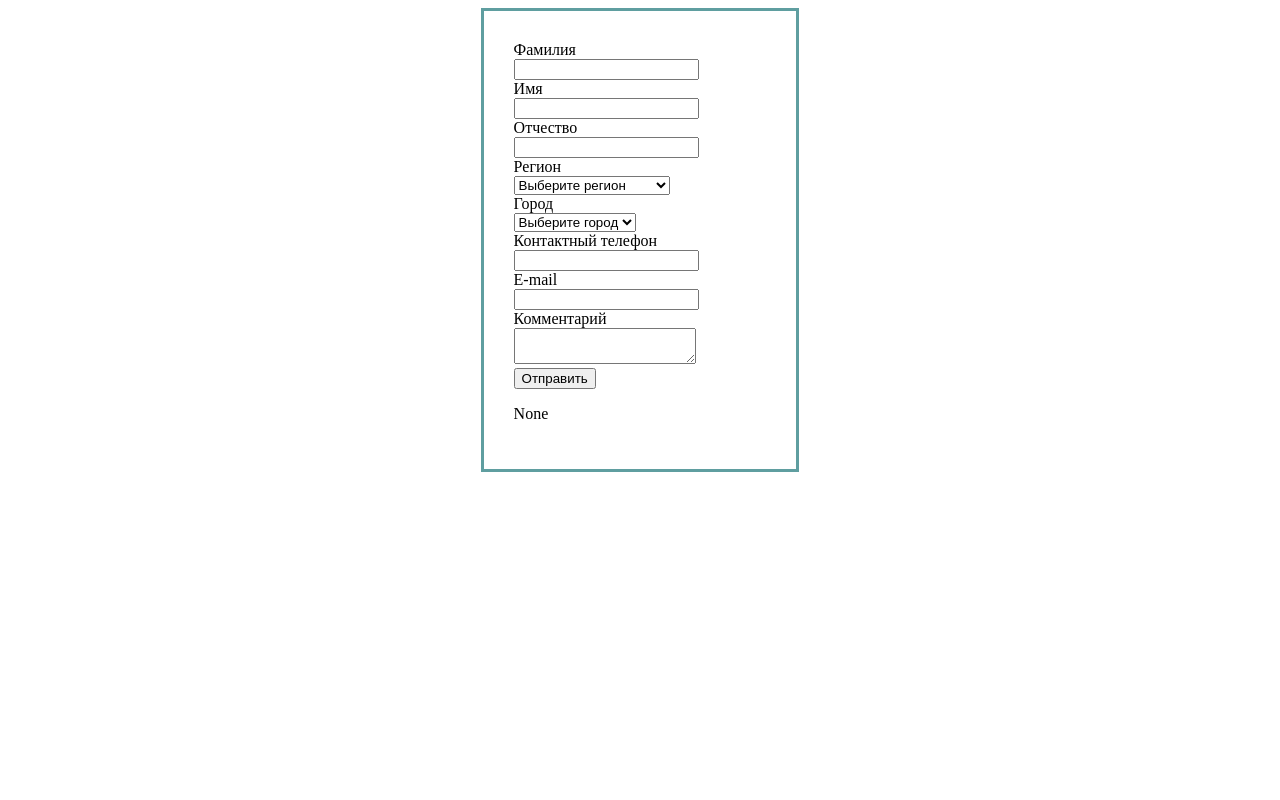
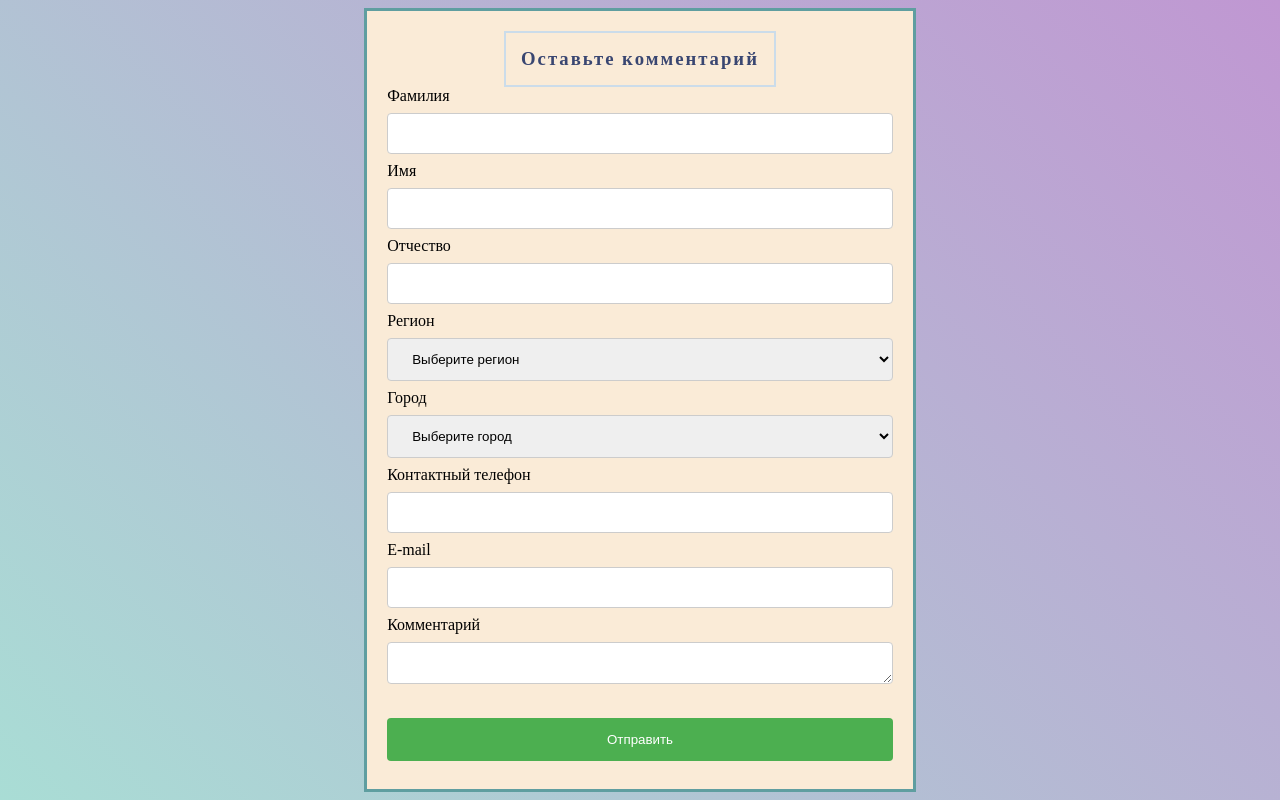
Before and after one commit to BArrZik/tander, a Django app: page /comment/ in a window 1280 px wide. Run offline with Django 3.2, Linux system fonts and the light colour scheme; data comes from the database, SQL or seed files in the repository; data that the repository does not hold is empty; some libraries are stand-ins or nearby versions.

Commit message:
Added comment show

```diff
--- a/comment/views.py
+++ b/comment/views.py
@@ -39,20 +39,23 @@ def comment(request):
     #     html_result += f'<option value="{id}">{region}</option>'
     # print(html_result)
     conn.close()
-    answer = None
+    answer = 'Оставьте комментарий'
 
     if request.method == 'POST':
         conn = sqlite3.connect('db.sqlite3')
         cursor = conn.cursor()
+
         cursor.execute(
-            f'INSERT OR IGNORE INTO "main"."form" ("Surname", "Name", "Patronymic", "Region", "City", "Phone", "E-mail", "Comment") VALUES ("{request.POST["surname"]}", "{request.POST["name"]}", "{request.POST["patronymic"]}", "{request.POST["region"]}", "{request.POST["city"]}", "{request.POST["phone"]}", "{request.POST["e-mail"]}", "{request.POST["comment"]}");')
+            f'INSERT OR IGNORE INTO "main"."form" ("Surname", "Name", "Patronymic", "Region", "City", "Phone", "E-mail", "Comment") \
+            VALUES ("{request.POST["surname"]}", "{request.POST["name"]}", "{request.POST["patronymic"]}", "{request.POST["region"]}", \
+            "{request.POST["city"]}", "{request.POST["phone"]}", "{request.POST["e-mail"]}", "{request.POST["comment"]}");')
         conn.commit()
         conn.close()
-        answer = 'Форма отправлена'
+        answer = 'Комментарий отправлен'
 
     context = {
         'regions': regions_load(),
-        'response': f'<p>{answer}</p>',
+        'response': answer,
         'where': request.path,
     }
 
@@ -64,7 +67,8 @@ def regions_load():
     cursor = conn.cursor()
     cursor.execute('SELECT ID, Region FROM "main"."region"')
     regions = dict(cursor.fetchall())
-
+    conn.commit()
+    conn.close()
     return regions
 
 
@@ -72,7 +76,8 @@ def get_city_by_region_id(request, region_id=1):
     conn = sqlite3.connect('db.sqlite3')
     cursor = conn.cursor()
     cursor.execute(f'SELECT ID, City FROM `main`.`city` WHERE `Region_ID` = {region_id}')
-    citys = dict(cursor.fetchall())
-    data = json.dumps(citys)
-
+    cities = dict(cursor.fetchall())
+    data = json.dumps(cities)
+    conn.commit()
+    conn.close()
     return HttpResponse(data, content_type='application/json')
--- a/static/css/comment.css
+++ b/static/css/comment.css
@@ -1,10 +1,71 @@
-.empty_field {
-    border: dashed red;
+
+body {
+  background: linear-gradient(45deg, #a9ddd5, #c097d2);
 }
 
 div.container {
     margin: auto;
-    width: 20%;
+    width: 40%;
     border: 3px solid cadetblue;
-    padding: 30px;
+    padding: 20px;
+    background-color: antiquewhite;
 }
+
+h3 {
+  display: table;
+  width: auto;
+  margin: 0 auto;
+  padding: 15px;
+  letter-spacing: 2px;
+  border: 2px solid #cbdcea;
+  color: #394671;
+}
+
+input {
+  width: 100%;
+  padding: 12px 20px;
+  margin: 8px 0;
+  border: 1px solid #ccc;
+  border-radius: 4px;
+  box-sizing: border-box;
+}
+
+select {
+  width: 100%;
+  padding: 12px 20px;
+  margin: 8px 0;
+  border: 1px solid #ccc;
+  border-radius: 4px;
+  box-sizing: border-box;
+}
+
+textarea {
+  width: 100%;
+  padding: 12px 20px;
+  margin: 8px 0;
+  border: 1px solid #ccc;
+  border-radius: 4px;
+  box-sizing: border-box;
+  overflow:hidden;
+  font-size:14px;
+  display:block;
+}
+
+input[type=submit] {
+  width: 100%;
+  background-color: #4CAF50;
+  color: white;
+  padding: 14px 20px;
+  margin: 8px 0;
+  border: none;
+  border-radius: 4px;
+  cursor: pointer;
+}
+
+input[type=submit]:hover {
+  background-color: #45a049;
+}
+
+.empty_field {
+    border: 2px dashed red;
+}
--- a/static/js/comment.js
+++ b/static/js/comment.js
@@ -18,17 +18,6 @@ const load_cities = (city_id) => {
 
 
 $(document).ready(function() {
-  fetch_data();
-  function fetch_data() {
-    $.ajax({
-      url: 'region',
-      method: "GET",
-      dataType: 'json',
-      success: function(data) {
-      }
-    });
-
-  }
 
   var validSurname = false;
   var validName = false;
@@ -43,7 +32,6 @@ $(document).ready(function() {
     var name = $('#name').val();
     var phone = $('#phone').val();
     var email = $('#e-mail').val();
-
     var comment = $('#comment').val();
 
     $(".error").remove();
--- /dev/null
+++ b/static/js/textarea.js
@@ -0,0 +1,12 @@
+var textarea = document.querySelector('textarea');
+
+textarea.addEventListener('keydown', autosize);
+
+function autosize(){
+  var el = this;
+  setTimeout(function(){
+    el.style.cssText = 'height:auto; padding:12px 20px';
+
+    el.style.cssText = 'height:' + el.scrollHeight + 'px';
+  },0);
+}
--- a/tander/urls.py
+++ b/tander/urls.py
@@ -18,4 +18,5 @@ from . import views
 
 urlpatterns = [
     path('comment/', include('comment.urls')),
+    path('view/', include('view.urls'))
 ]
--- a/templates/comment/comment.html
+++ b/templates/comment/comment.html
@@ -8,6 +8,7 @@
 </head>
 <body>
 <div class="container">
+    <h3>{{ response | safe }}</h3>
     <form id="form" action="{{where}}" method="post">
         {% csrf_token %}
         <label for="surname">Фамилия</label><br>
@@ -35,12 +36,13 @@
         <label for="e-mail">E-mail</label><br>
         <input type="text" id="e-mail" name="e-mail"><br>
         <label for="comment">Комментарий</label><br>
-        <textarea id="comment" name="comment"></textarea><br>
+        <textarea rows='1' id="comment" name="comment"></textarea><br>
         <input type="submit" value="Отправить">
     </form>
-    {{ response | safe }}
+
 </div>
 
+<script src="{% static 'js/textarea.js' %}"></script>
 <script src="https://ajax.googleapis.com/ajax/libs/jquery/3.1.0/jquery.min.js"></script>
 <link rel="stylesheet" href="https://ajax.googleapis.com/ajax/libs/jqueryui/1.12.1/themes/smoothness/jquery-ui.css">
 <script src="https://ajax.googleapis.com/ajax/libs/jqueryui/1.12.1/jquery-ui.min.js"></script>
--- /dev/null
+++ b/view/urls.py
@@ -0,0 +1,10 @@
+from django.urls import path, include
+from . import views
+
+
+urlpatterns = [
+    path('', views.view),
+    path('get_comments/', views.get_comments),
+    path('delete_row/<int:id>', views.delete_row),
+    path('get_regions/', include('comment.urls')),
+]
```
Also changed, not shown: static/css/view.css (added, +66 -0 lines), static/js/view.js (added, +42 -0 lines), templates/view/view.html (added, +29 -0 lines), comment_stat/migrations/__init__.py (added), view/migrations/__init__.py (added).
